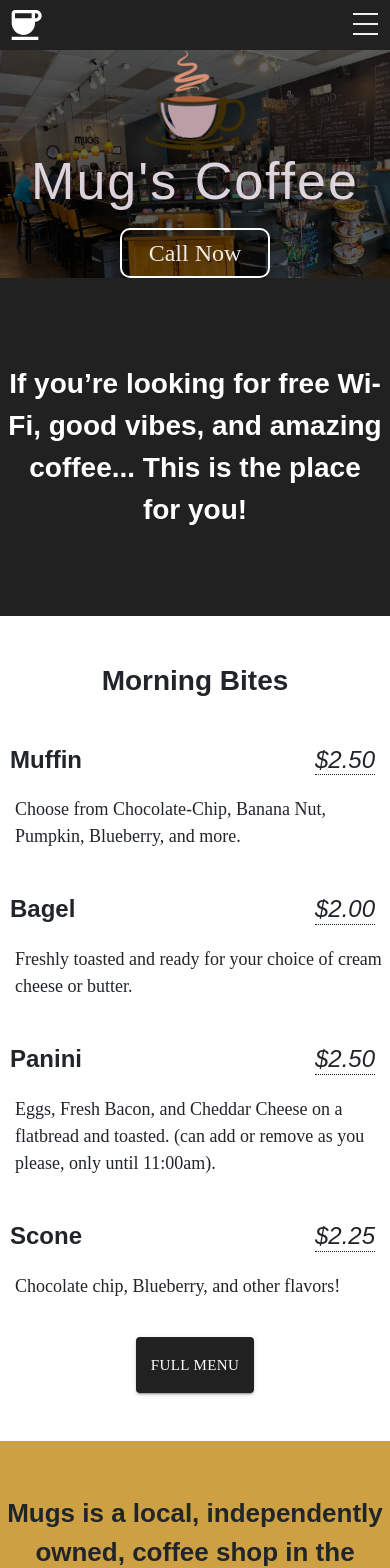
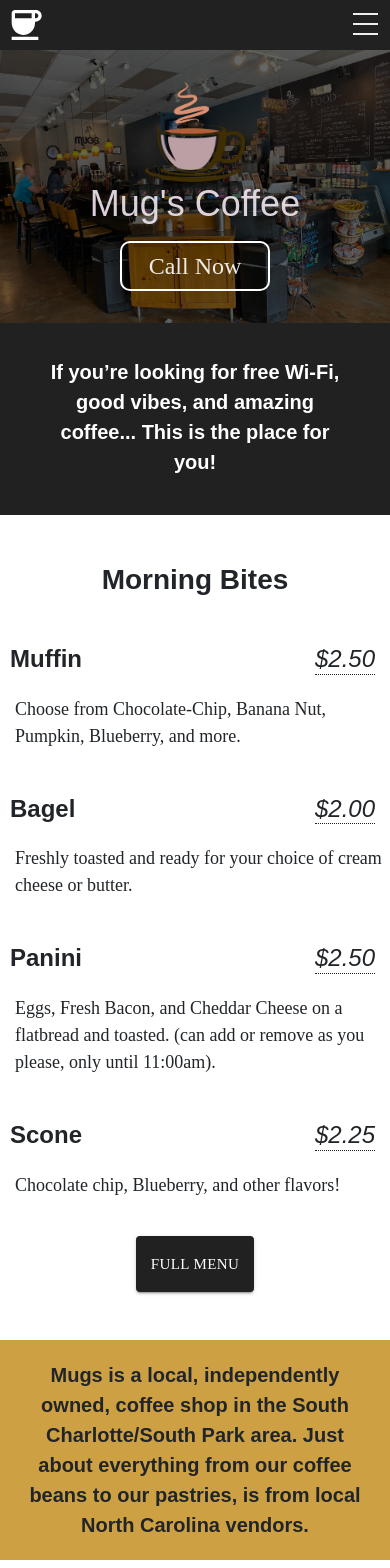
Before and after one commit to jakeisadev/mugs-react, a React (Create React App) app: page / in a window 390 px wide. Shown: the top 1568 px of the page. Built offline with nearby package versions, Linux system fonts and the light colour scheme.

Commit message:
styling fixes to home page

```diff
--- a/src/components/Home.js
+++ b/src/components/Home.js
@@ -26,7 +26,7 @@
         </p>
       </div>
       <Snack />
-      <div className="coffee-container pt-5">
+      <div className="coffee-container">
         <p>
           Mugs is a local, independently owned, coffee shop in the South
           Charlotte/South Park area. Just about everything from our coffee beans
--- a/src/resources/info.css
+++ b/src/resources/info.css
@@ -68,13 +68,13 @@
 
 .background h1 {
   color: rgba(241, 231, 241, 0.9) !important;
-  font-size: 84px;
+  font-size: 64px;
   font-family: 'Oswald', sans-serif;
 }
 
 .about {
   background-color: #212121 ;
-  height: 40vh;
+  /* height: 40vh; */
 }
 
 .about p {
@@ -91,7 +91,6 @@
 
 .coffee-container {
   background-color: rgba(205,160,67,255);
-  height: 40vh;
   position: relative;
 }
 
@@ -123,16 +122,15 @@
 
 .review-container {
   background-color: #212121;
-  height: 40vh;
   position: relative;
 }
 
 .review-container p {
   color: white;
   font-weight: bold;
-  font-size: 22px;
+  font-size: 20px;
   text-align: center;
-  padding: 5px;
+  padding: 1em;
   font-family: 'Oswald', sans-serif;
 }
 
@@ -234,6 +232,10 @@
 }
 
 @media screen and (max-width: 555px) {
+  .background {
+    padding: 2em;
+  }
+
   .background img {
     width: 100px;
     height: 100px;
@@ -241,7 +243,22 @@
 
   .background h1 {
     color: rgba(241, 231, 241, 0.82);
-    font-size: 52px;
+    font-size: 36px;
+    letter-spacing: normal;
+  }
+
+  .about p {
+    margin: .5em 1.5em 1.5em 1.5em;
+    font-size: 20px;
+  }
+
+  .coffee-container p {
+    font-size: 20px;
+    padding: 1em;
+  }
+
+  .review-container {
+
   }
 
   .nav-links {
--- a/src/resources/newNavbar.css
+++ b/src/resources/newNavbar.css
@@ -6,6 +6,7 @@
     background-color: #212121 !important;
     position: relative;
     justify-content: space-between;
+    font-family: 'Oswald', sans-serif;
   }
 
   .nav > .nav-header {
@@ -17,6 +18,7 @@
     font-size: 22px;
     color: #fff;
     padding: 5px;
+    font-family: 'Oswald', sans-serif;
   }
 
   .nav > .nav-btn {
@@ -27,6 +29,7 @@
     display: inline;
     float: right;
     font-size: 18px;
+    font-family: 'Oswald', sans-serif;
   }
 
   .nav > .nav-links > a {
```
